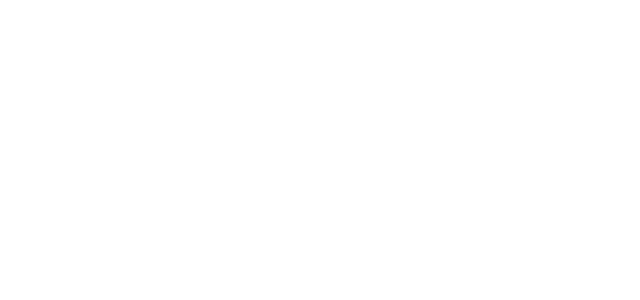
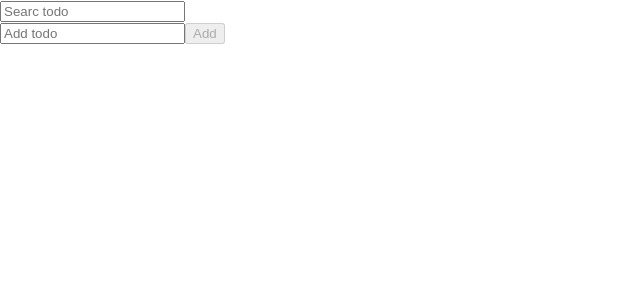
Before and after one commit to Korpan-Artem/hw-one-react, a React (Create React App) app: page / in a window 1280 px wide. Shown: the top 300 px of the page, without its empty margins (0-640 px from the left). Built offline with nearby package versions, Linux system fonts and the light colour scheme.

Commit message:
all todo project

```diff
--- a/package.json
+++ b/package.json
@@ -10,6 +10,7 @@
     "react-dom": "^17.0.2",
     "react-scripts": "4.0.3",
     "styled-components": "^5.3.1",
+    "uuid": "^8.3.2",
     "web-vitals": "^1.1.2"
   },
   "scripts": {
--- a/src/App.js
+++ b/src/App.js
@@ -1,10 +1,10 @@
 import './themes/App.css';
-
-
+import React from 'react';
+import { TodoList } from './components/TodoList';
 function App() {
   return (
     <>
-
+      <TodoList/>
     </>
   );
 }
--- /dev/null
+++ b/src/components/TodoItem/index.js
@@ -0,0 +1,38 @@
+import React, { useState } from "react";
+
+export const TodoItem = ({id,name,completed, onDelete,onUpdate,onCompleted}) => {
+
+    const [value,setValue] = useState(name);
+    const [isEdit,setIsEdit] = useState(false);
+
+    const onDeleteItem = () => {
+        onDelete(id);
+    }
+
+    const onUpdateItem = () => {
+        onUpdate(id,value);
+        setIsEdit(false);
+    }
+
+    const onCompletedItem = () => {
+        onCompleted(id,completed);
+    }
+    return (
+        <li key={id}>
+            <input type="checkbox" onChange={onCompletedItem}/>
+            <span onClick={onDeleteItem}>Delete{'  '}</span>
+            {
+                isEdit ? <span onClick={onUpdateItem}>Save{'  '}</span>
+                :
+                <span onClick={() => setIsEdit(true)}>Edit{'  '}</span>
+            }
+            {
+                isEdit ?
+                    <input type="text" value={value} onChange={(e) => setValue(e.target.value)}/>
+                :
+                <span style={{textDecoration: completed ? 'line-through' : 'none'}}>{name} </span>
+            }
+
+        </li>
+    )
+}
--- /dev/null
+++ b/src/components/TodoList/index.js
@@ -0,0 +1,83 @@
+import React, {useState} from "react";
+import { v4 as uuidv4 } from 'uuid';
+import { TodoItem } from "../TodoItem";
+console.log(uuidv4());
+export const TodoList = ({todos}) => {
+    const [todo,setTodo] = useState('');
+    const [list,setList] = useState([]);
+    const onSave = () => {
+        const data = {
+            name: todo,
+            id: uuidv4(),
+            completed: false
+        }
+         setList((prevState) => {
+            const prev = prevState ? prevState : {}
+            return [...prev,data]
+         })
+         setTodo('');
+    };
+
+    const onDelete = (id) => {
+        const newList = list.filter(item => item.id !== id);
+        setList(newList);
+    }
+
+    const onUpdate = (id,text) => {
+        const newList = list.map(item => item.id === id ? {...item,name: text}: item);
+        setList(newList);
+    }
+
+    const onCompleted = (id, completed) => {
+        const newList = list.map(item => item.id === id ? {...item,completed: !completed}: item);
+        setList(newList);
+    }
+
+    const [filter,setFilter] = useState('');
+
+
+    const handelChangeFilter = (e) => setFilter(e.target.value);
+
+    const visibleList = list.filter(item => item.name.includes(filter));
+
+
+    return (
+        <>
+            <input
+                    name="search"
+                    type="text"
+                    placeholder="Searc todo"
+                    value={filter}
+                    onChange={handelChangeFilter}
+                />
+            <form onSubmit={(e)=>{e.preventDefault()}}>
+                <input
+                    name="todo"
+                    type="text"
+                    placeholder="Add todo"
+                    value={todo}
+                    onChange={(e) => {
+                        setTodo(e.target.value);
+                    }}
+                />
+                <button disabled={todo < 1} onClick={onSave}>Add</button>
+            </form>
+
+            <ul>
+                {
+                     visibleList && visibleList.map((item) => (
+                       <TodoItem
+                            onDelete={onDelete}
+                            onUpdate={onUpdate}
+                            id={item.id}
+                            name={item.name}
+                            completed={item.completed}
+                            onCompleted={onCompleted}
+                            key={item.id}
+                        />
+                     ))
+                }
+            </ul>
+        </>
+    )
+}
```
Also changed, not shown: public/index.html (+0 -23 lines), 1 other file (tests, documents, lock files or other folders).
